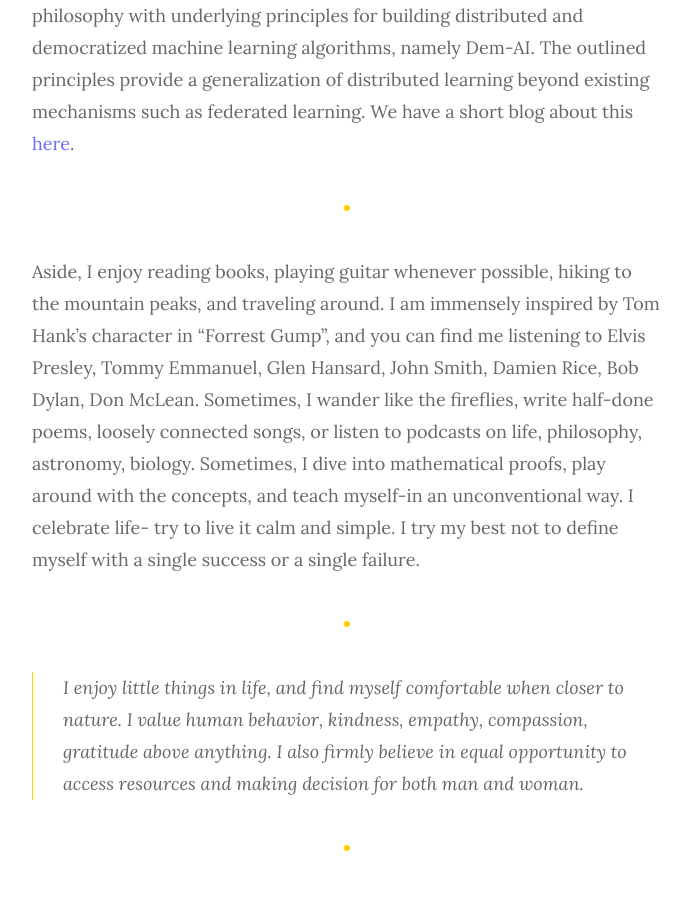
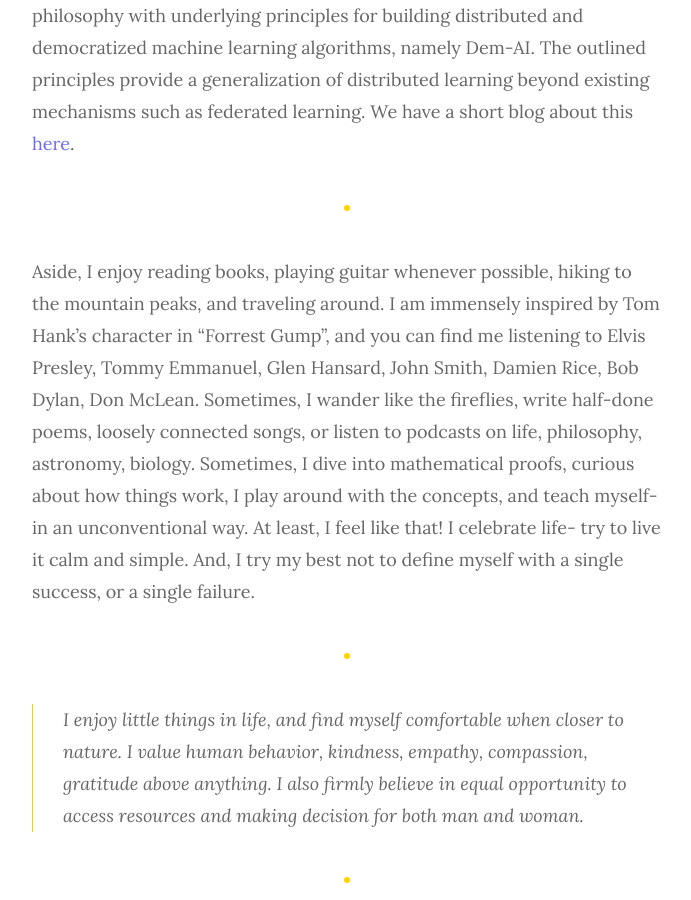
Before and after one commit to shashirajpandey/shashirajpandey, a Jekyll site: the page built from _pages/about.md, in a window 1280 px wide and 900 px high, scrolled down 1210 px. Shown: the whole window, without its empty margins (293-984 px from the left). Built offline with Jekyll 4.4.1, drawn with Linux system fonts in a browser that asks for light colours.

Commit message:
Update about.md

```diff
--- a/_pages/about.md
+++ b/_pages/about.md
@@ -11,7 +11,7 @@
 For the past few years, I am working as a researcher in wireless communications, with particular interests in network economics, game-theoretical analysis, optimization techniques enabling 5G network services, and distribued machine learning (Federated Learning). During these years, several collaborative works have helped me understand the value of knowledge sharing as a fundamental unit of a learning journey. This spirit motivated us to an 'exciting' new work, <a href="https://arxiv.org/abs/2003.09301" target="_blank">Distributed and Democratized Learning: Philosophy and Research Challenges</a>. This work lays out a holistic philosophy with underlying principles for building distributed and democratized machine learning algorithms, namely Dem-AI. The outlined principles provide a generalization of distributed learning beyond existing mechanisms such as federated learning. We have a short blog about this <a href="https://medium.com/@shashir101/distributed-and-democratized-learning-philosophy-and-research-challenges-4ef156ed42ca" target="_blank">here</a>.
 
 ***
-Aside, I enjoy reading books, playing guitar whenever possible, hiking to the mountain peaks, and traveling around. I am immensely inspired by Tom Hank's character in "Forrest Gump", and you can find me listening to Elvis Presley, Tommy Emmanuel, Glen Hansard, John Smith, Damien Rice, Bob Dylan, Don McLean. Sometimes, I wander like the fireflies, write half-done poems, loosely connected songs, or listen to podcasts on life, philosophy, astronomy, biology.  Sometimes, I dive into mathematical proofs, play around with the concepts, and teach myself-in an unconventional way. I celebrate life- try to live it calm and simple. I try my best not to define myself with a single success or a single failure.
+Aside, I enjoy reading books, playing guitar whenever possible, hiking to the mountain peaks, and traveling around. I am immensely inspired by Tom Hank's character in "Forrest Gump", and you can find me listening to Elvis Presley, Tommy Emmanuel, Glen Hansard, John Smith, Damien Rice, Bob Dylan, Don McLean. Sometimes, I wander like the fireflies, write half-done poems, loosely connected songs, or listen to podcasts on life, philosophy, astronomy, biology. Sometimes, I dive into mathematical proofs, curious about how things work, I play around with the concepts, and teach myself-in an unconventional way. At least, I feel like that! I celebrate life- try to live it calm and simple. And, I try my best not to define myself with a single success, or a single failure.
 
 ***
 > I enjoy little things in life, and find myself comfortable when closer to nature.
```
